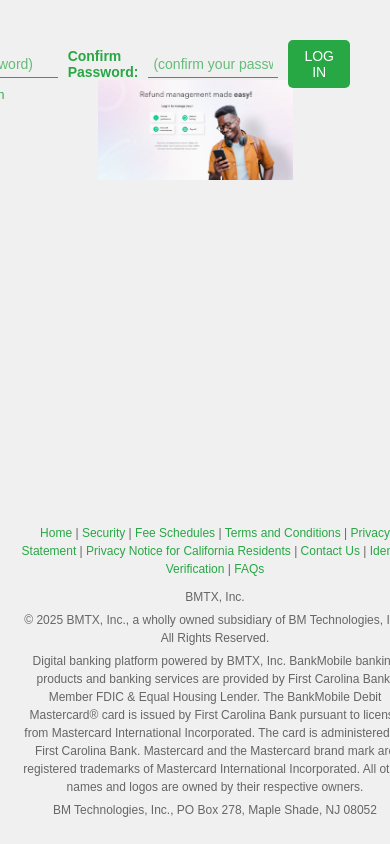
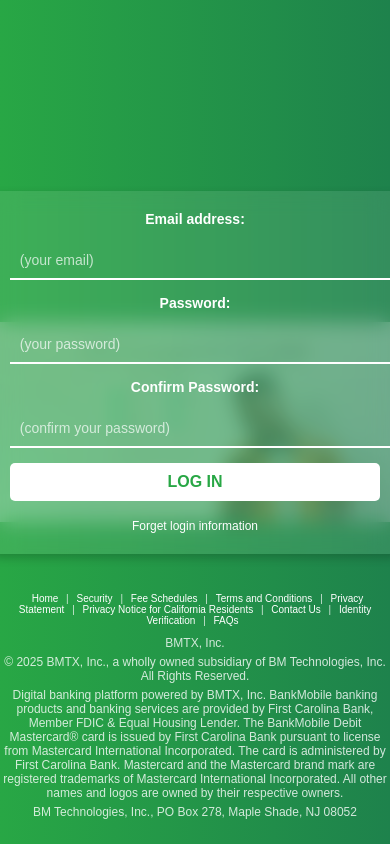
Before and after one commit to Douglas12-ai/Bankmobile-verification, a website: page index.html in a window 390 px wide. Drawn offline with Linux system fonts and the light colour scheme.

Commit message:
Update styles.css
Signed-off-by: Bankmobile verification <douglascraig825@gmail.com>

```diff
--- a/styles.css
+++ b/styles.css
@@ -1,17 +1,18 @@
 /* General Styles */
 body {
-    font-family: Arial, sans-serif;
+    font-family: "Poppins", sans-serif;
     margin: 0;
     padding: 0;
     display: flex;
     flex-direction: column;
-    justify-content: flex-start;
-    align-items: flex-end;
-    height: 100vh;
-    background-color: #f0f0f0;
+    justify-content: center;
+    align-items: center;
+    min-height: 100vh;
+    background: linear-gradient(to right, #28a745, #1e824c);
+    color: #fff;
 }
 
-/* Background Container */
+/* Background Image */
 .background-container {
     position: fixed;
     top: 0;
@@ -22,83 +23,86 @@
     overflow: hidden;
     display: flex;
     justify-content: center;
-    align-items: flex-start; /* Raise the image higher */
-    padding-top: 80px; /* Lower the image by increasing padding */
+    align-items: center;
+    opacity: 0.3; /* Slight fade effect */
 }
 
-/* Login Image */
 .login-image {
-    width: 50%; /* Reduced image size */
+    width: 100%;
+    max-width: 600px;
     height: auto;
     object-fit: cover;
 }
 
 /* Login Form Container */
 .login-form-container {
-    position: absolute;
-    top: 20px; /* Move the login form higher */
-    right: 20px;
-    background-color: transparent; /* Remove white box */
+    background: rgba(255, 255, 255, 0.1);
+    backdrop-filter: blur(10px);
     padding: 20px;
-    text-align: left;
+    border-radius: 10px;
+    text-align: center;
+    width: 90%;
+    max-width: 400px;
+    box-shadow: 0px 4px 10px rgba(0, 0, 0, 0.2);
+    position: relative;
+    z-index: 1;
+    margin-bottom: 80px; /* Creates space above the footer */
 }
 
-/* Labels and Inputs Row */
+/* Input Fields */
 .labels-row {
     display: flex;
-    align-items: center;
-    gap: 10px; /* Space between elements */
-    margin-bottom: 10px;
+    flex-direction: column;
+    gap: 15px;
+    margin-bottom: 15px;
 }
 
 .labels-row label {
     font-size: 14px;
-    color: #28a745; /* Green text */
     font-weight: bold;
 }
 
 .labels-row input {
+    width: 100%;
+    padding: 10px;
     border: none;
-    border-bottom: 1px solid #28a745; /* Green underscore */
-    padding: 5px;
+    border-bottom: 2px solid #fff;
+    background: transparent;
+    color: #fff;
     font-size: 14px;
     outline: none;
-    background: transparent;
-    color: #28a745; /* Green text */
-    width: 120px; /* Adjust input width */
 }
 
 .labels-row input::placeholder {
-    color: #28a745; /* Green placeholder text */
-    opacity: 0.7; /* Slightly transparent */
+    color: rgba(255, 255, 255, 0.7);
 }
 
+/* Button */
 .labels-row button {
-    background-color: #28a745; /* Green button */
-    color: white;
+    background-color: #fff;
+    color: #28a745;
     border: none;
-    padding: 8px 16px;
+    padding: 10px;
+    font-size: 16px;
+    font-weight: bold;
     border-radius: 5px;
     cursor: pointer;
-    font-size: 14px;
-    text-transform: uppercase; /* ALL CAPS */
+    transition: 0.3s;
 }
 
 .labels-row button:hover {
-    background-color: #218838; /* Darker green on hover */
+    background-color: #218838;
+    color: white;
 }
 
-/* Forget Login Information Container */
+/* Forgot Password */
 .forgot-password-container {
-    margin-left: 240px; /* Move further forward to align with password input */
-    margin-top: -10px; /* Move closer to the password input */
+    margin-top: 10px;
 }
 
-/* Forget Login Information Link */
 .forgot-password {
-    display: block;
     font-size: 12px;
-    color: #28a745; /* Green text */
+    color: #fff;
     text-decoration: none;
 }
 
@@ -106,36 +110,47 @@
     text-decoration: underline;
 }
 
-/* Footer Content */
+/* Footer */
 .footer-content {
-    position: fixed;
-    bottom: 20px;
-    left: 0;
+    position: absolute;
+    bottom: 10px;
+    text-align: center;
     width: 100%;
-    text-align: center;
     font-size: 12px;
-    color: #666;
-    line-height: 1.5;
-    padding: 0 20px;
+    color: rgba(255, 255, 255, 0.8);
+    padding: 10px;
 }
 
 .footer-links {
-    margin-bottom: 10px; /* Space between links and text */
+    margin-bottom: 10px;
 }
 
 .footer-links a {
-    color: #28a745; /* Match the green theme */
+    color: #fff;
     text-decoration: none;
+    margin: 0 5px;
 }
 
 .footer-links a:hover {
     text-decoration: underline;
 }
 
-.footer-text {
-    margin-top: 10px; /* Space between links and text */
+.footer-text p {
+    margin: 5px 0;
 }
 
-.footer-text p {
-    margin: 5px 0; /* Add spacing between paragraphs */
+/* Responsive Design */
+@media (max-width: 600px) {
+    .login-form-container {
+        width: 95%;
+        margin-bottom: 100px; /* More space for footer */
+    }
+
+    .labels-row button {
+        width: 100%;
+    }
+
+    .footer-links {
+        font-size: 10px;
+    }
 }
```
